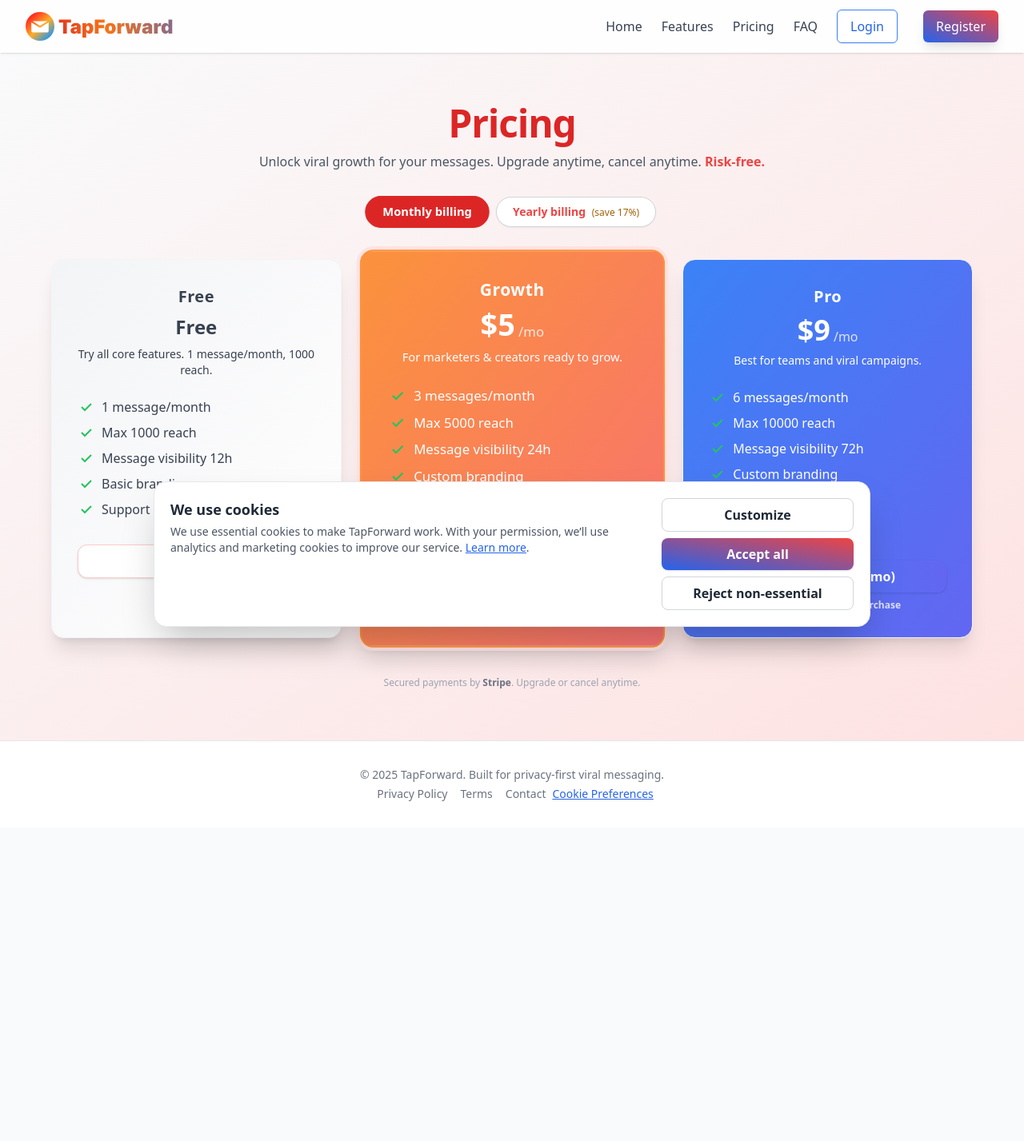
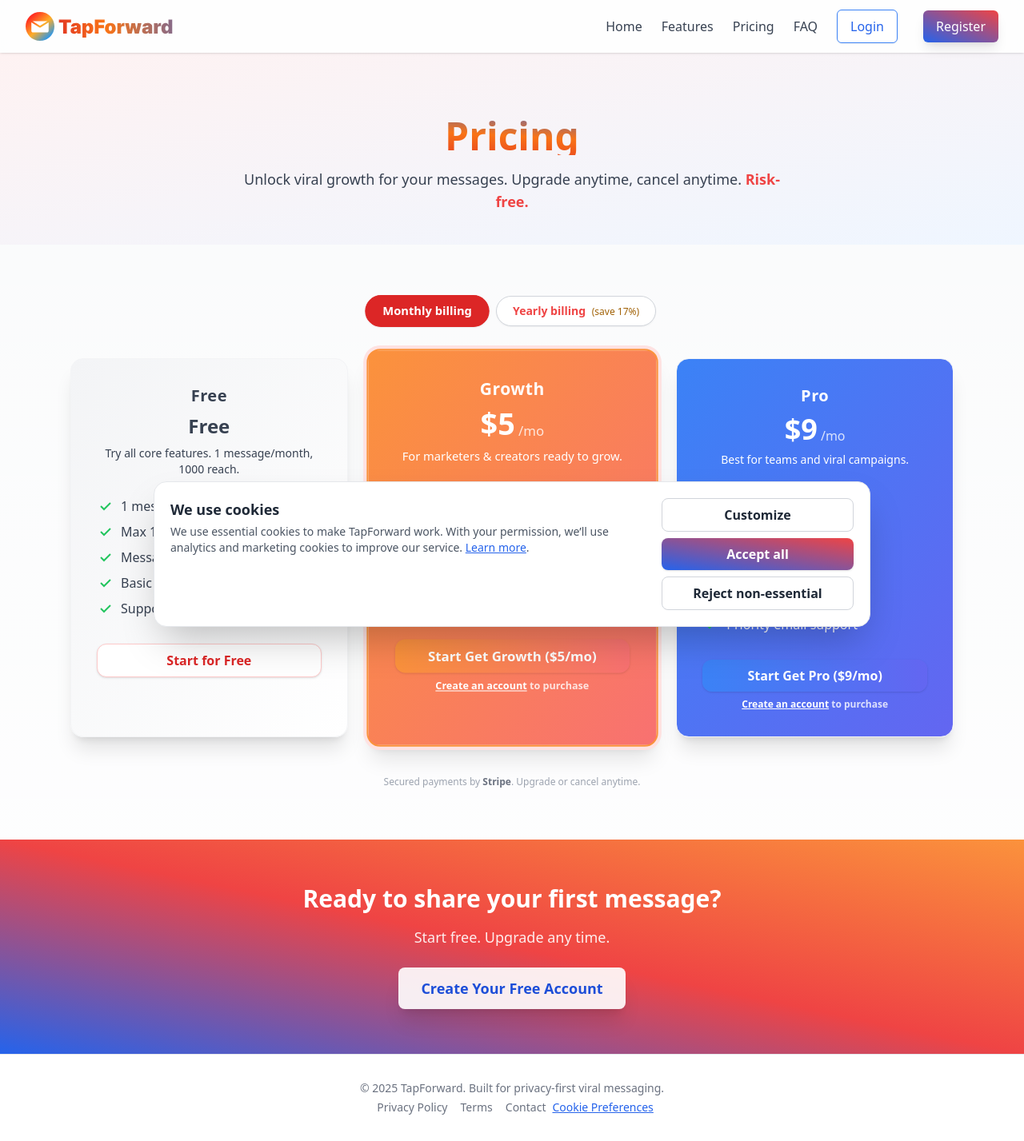
Before and after one commit to alinoajdea/tapforward, a Next.js app: page /pricing in a window 1280 px wide. Shown: the whole page at 80% size. Before the commit the page ends 1035 px from the top, so only its background shows below. Built offline with nearby package versions, Linux system fonts and the light colour scheme; no server answers.

Commit message:
Update pricing page.tsx

```diff
--- a/app/pricing/page.tsx
+++ b/app/pricing/page.tsx
@@ -65,7 +65,7 @@ const plans = [
 
 function Loader() {
   return (
-    <div className="fixed inset-0 z-50 bg-black bg-opacity-40 flex items-center justify-center">
+    <div className="fixed inset-0 z-50 bg-black/40 flex items-center justify-center">
       <div className="bg-white rounded-2xl shadow-xl p-6 flex flex-col items-center gap-2 border border-gray-200">
         <svg className="animate-spin h-8 w-8 text-red-600" viewBox="0 0 24 24">
           <circle
@@ -124,21 +124,27 @@ export default function PricingPage() {
           property="og:description"
           content="Simple, fair pricing for every team. Unlock advanced reach, analytics, and branding with Growth or Pro plans."
         />
-        <meta property="og:image" content="/og-image.jpg" />
+        <meta property="og:image" content="/opengraph-image.jpg" />
       </Head>
 
       {(loading || subLoading) && <Loader />}
 
-      <section className="min-h-[90vh] bg-gradient-to-br from-gray-50 to-red-100 flex flex-col items-center py-16 px-4">
-        <h1 className="text-4xl sm:text-5xl font-extrabold text-center text-red-600 mb-3 tracking-tight">
+      {/* HERO — matches the site's gradient hero & gradient heading style */}
+      <section className="pt-20 pb-10 bg-gradient-to-br from-red-50 to-blue-50">
+        <div className="max-w-4xl mx-auto px-6 text-center">
+          <h1 className="text-4xl sm:text-5xl font-extrabold bg-gradient-to-tr from-red-600 via-orange-500 to-blue-600 text-transparent bg-clip-text mb-4">
             Pricing
           </h1>
-        <p className="text-gray-600 text-center mb-8 max-w-2xl">
-          Unlock viral growth for your messages. Upgrade anytime, cancel
-          anytime.{" "}
+          <p className="max-w-2xl mx-auto text-gray-700 text-lg">
+            Unlock viral growth for your messages. Upgrade anytime, cancel anytime.{" "}
             <span className="font-semibold text-red-500">Risk-free.</span>
           </p>
+        </div>
+      </section>
 
+      {/* CONTENT */}
+      <section className="py-16">
+        <div className="max-w-6xl mx-auto px-6">
           {/* Billing Toggle */}
           <div className="flex justify-center gap-3 mb-10">
             <button
@@ -162,16 +168,13 @@ export default function PricingPage() {
               aria-pressed={billing === "yearly"}
             >
               Yearly billing{" "}
-            <span className="text-xs ml-1 font-medium text-yellow-700">
-              (save 17%)
-            </span>
+              <span className="text-xs ml-1 font-medium text-yellow-700">(save 17%)</span>
             </button>
           </div>
 
           {/* Pricing Cards */}
-        <div className="grid md:grid-cols-3 gap-8 w-full max-w-6xl">
+          <div className="grid md:grid-cols-3 gap-8">
             {plans.map((plan) => {
-            // Lowercase plan name for comparison
               const planKey = plan.name.toLowerCase();
 
               return (
@@ -184,9 +187,8 @@ export default function PricingPage() {
                       : "border-gray-100"
                   }`}
                 >
-                <h2 className="text-xl font-bold mb-2 tracking-wide">
-                  {plan.name}
-                </h2>
+                  <h2 className="text-xl font-bold mb-2 tracking-wide">{plan.name}</h2>
+
                   <div className="text-4xl font-extrabold mb-2 flex items-end">
                     {plan.price === "0" ? (
                       <span className="text-2xl">Free</span>
@@ -206,27 +208,21 @@ export default function PricingPage() {
                       </>
                     )}
                   </div>
+
                   <p className="mb-6 text-sm text-center">{plan.description}</p>
+
                   <ul className="mb-8 space-y-2 w-full text-base">
                     {plan.features.map((f, i) => (
                       <li key={i} className="flex items-center gap-2 text-left">
-                      <svg
-                        width="22"
-                        height="22"
-                        fill="none"
-                        className="text-green-500 shrink-0"
-                      >
-                        <path
-                          stroke="currentColor"
-                          strokeWidth="2"
-                          d="M5 11l4 4 8-8"
-                        />
+                        <svg width="22" height="22" fill="none" className="text-green-500 shrink-0">
+                          <path stroke="currentColor" strokeWidth="2" d="M5 11l4 4 8-8" />
                         </svg>
                         <span>{f}</span>
                       </li>
                     ))}
                   </ul>
-                {/* Call to Action */}
+
+                  {/* CTA */}
                   {plan.price === "0" ? (
                     <Link
                       href="/auth/register"
@@ -244,9 +240,7 @@ export default function PricingPage() {
                         disabled={!user}
                         onClick={() =>
                           handleCheckout(
-                          billing === "monthly"
-                            ? plan.monthlyId!
-                            : plan.yearlyId!
+                            billing === "monthly" ? plan.monthlyId! : plan.yearlyId!
                           )
                         }
                         className={`w-full px-6 py-2 rounded-xl font-bold shadow transition text-white text-base
@@ -266,18 +260,14 @@ export default function PricingPage() {
                           ? "Redirecting…"
                           : billing === "monthly"
                           ? `Start ${plan.cta} ($${plan.price}/mo)`
-                        : `Start ${plan.cta} (${
-                            plan.price === "5" ? "$50" : "$90"
-                          }/yr)`}
+                          : `Start ${plan.cta} (${plan.price === "5" ? "$50" : "$90"}/yr)`}
                       </button>
                     </div>
                   )}
+
                   {!user && plan.price !== "0" && currentPlan !== planKey && (
                     <div className="text-xs text-white/80 mt-2 font-semibold">
-                    <Link
-                      href="/auth/register"
-                      className="underline text-white"
-                    >
+                      <Link href="/auth/register" className="underline text-white">
                         Create an account
                       </Link>{" "}
                       to purchase
@@ -287,13 +277,30 @@ export default function PricingPage() {
               );
             })}
           </div>
+
           {/* Secure Payments */}
           <div className="text-center text-gray-400 text-xs mt-12">
             <span>
-            Secured payments by{" "}
-            <span className="font-semibold text-gray-500">Stripe</span>. Upgrade
-            or cancel anytime.
+              Secured payments by <span className="font-semibold text-gray-500">Stripe</span>.
+              Upgrade or cancel anytime.
             </span>
+          </div>
+        </div>
+      </section>
+
+      {/* CTA — matches other pages */}
+      <section className="py-14 bg-gradient-to-tr from-blue-600 via-red-500 to-orange-400 text-white text-center">
+        <div className="max-w-2xl mx-auto px-6">
+          <h2 className="text-2xl sm:text-3xl font-extrabold mb-4">
+            Ready to share your first message?
+          </h2>
+          <p className="mb-6 text-lg text-white/90">Start free. Upgrade any time.</p>
+          <Link
+            href="/auth/register"
+            className="inline-block py-3 px-7 rounded-lg bg-white/90 text-blue-700 font-semibold text-lg shadow-xl hover:bg-white transition"
+          >
+            Create Your Free Account
+          </Link>
         </div>
       </section>
     </>
```
Lines whose indentation alone changed are shown as unchanged.
